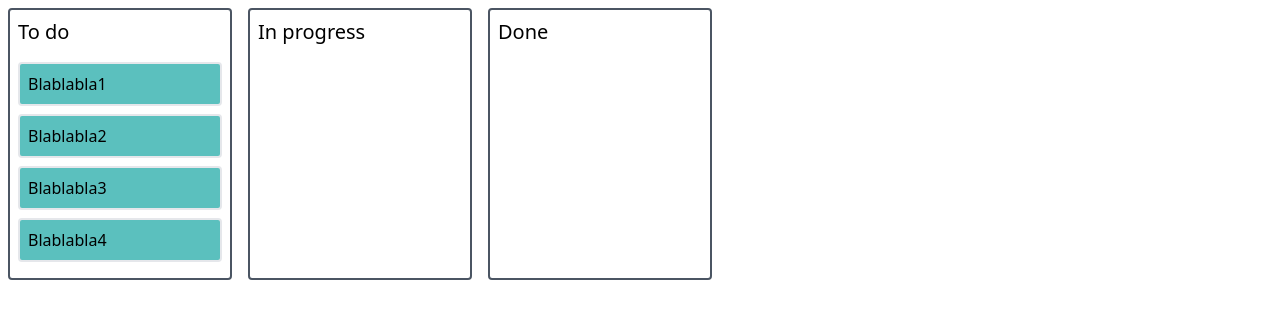
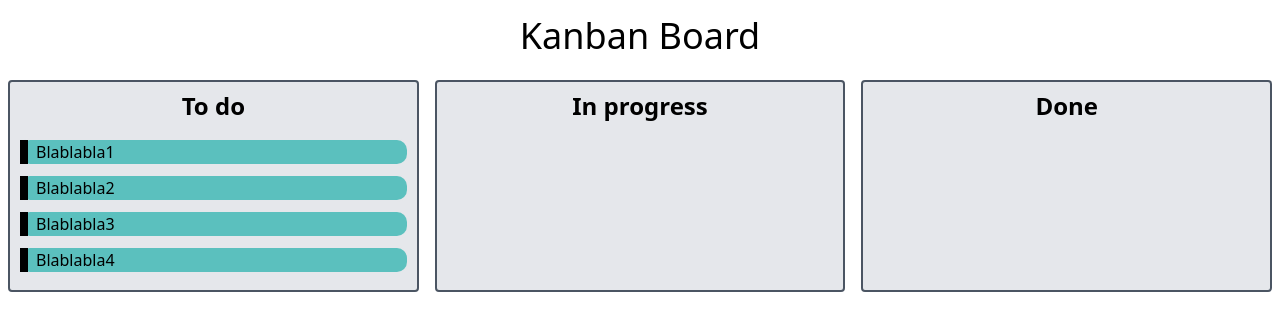
Before and after one commit to WillianCosta12/projeto_web-toDo, a React (Vite) app: page / in a window 1280 px wide. Shown: the top 330 px of the page. Built offline with nearby package versions, Linux system fonts and the light colour scheme.

Commit message:
feat: pequenas estilizações

```diff
--- a/src/App.jsx
+++ b/src/App.jsx
@@ -3,6 +3,7 @@ import KanbanBoard from "./components/KanbanBoard";
 function App() {
   return (
     <div>
+      <h1 className="my-4 text-center text-4xl">Kanban Board</h1>
       <KanbanBoard />
     </div>
   );
--- a/src/components/Column.jsx
+++ b/src/components/Column.jsx
@@ -4,8 +4,8 @@ import { Droppable } from "react-beautiful-dnd";
 
 function Column({ column, tasks }) {
   return (
-    <div className="m-2 flex w-56 flex-col rounded border-2 border-gray-600">
-      <p className="p-2 text-xl">{column.title}</p>
+    <div className="m-2 flex w-full flex-col rounded border-2 border-gray-600 bg-gray-200">
+      <p className="p-2 text-center text-2xl font-semibold">{column.title}</p>
       <Droppable droppableId={column.id}>
         {(provided, snapshot) => (
           <div
--- a/src/components/Task.jsx
+++ b/src/components/Task.jsx
@@ -5,7 +5,7 @@ function Task({ task, index }) {
     <Draggable draggableId={task.id} index={index}>
       {(provided, snapshot) => (
         <div
-          className={`mb-2 rounded border-2 p-2 ${
+          className={` mb-2 flex flex-row rounded-xl border-2 ${
             snapshot.isDragging ? "bg-soft-orange" : "bg-blue-green"
           }`}
           {...provided.draggableProps}
@@ -13,6 +13,7 @@ function Task({ task, index }) {
           ref={provided.innerRef}
           // isDragging={snapshot.isDragging}
         >
+          <div className="mr-2 w-2 bg-black"></div>
           {task.content}
         </div>
       )}
--- a/src/mocks/TaskMock.js
+++ b/src/mocks/TaskMock.js
@@ -1,9 +1,9 @@
 export const taskMock = {
   tasks: {
-    "task-1": { id: "task-1", content: "Blablabla1" },
-    "task-2": { id: "task-2", content: "Blablabla2" },
-    "task-3": { id: "task-3", content: "Blablabla3" },
-    "task-4": { id: "task-4", content: "Blablabla4" },
+    "task-1": { id: "task-1", content: "Blablabla1", priority: 1 },
+    "task-2": { id: "task-2", content: "Blablabla2", priority: 2 },
+    "task-3": { id: "task-3", content: "Blablabla3", priority: 3 },
+    "task-4": { id: "task-4", content: "Blablabla4", priority: 2 },
   },
   columns: {
     "column-1": {
--- a/tailwind.config.js
+++ b/tailwind.config.js
@@ -6,7 +6,7 @@ export default {
       colors: {
         "blue-green": "#5BC0BE",
         "light-yellow": "#F9ED69",
-        // purple: "#726A95",
+        purple: "#726A95",
         "soft-orange": "#F08A5D",
         "dark-blue": "#3B3B98",
       },
@@ -16,7 +16,7 @@ export default {
   safelist: [
     "bg-blue-green",
     "bg-light-yellow",
-    // "bg-purple",
+    "bg-purple",
     "bg-soft-orange",
     "bg-dark-blue",
   ],
```
